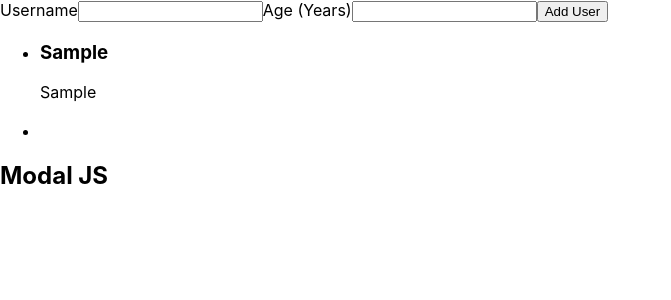
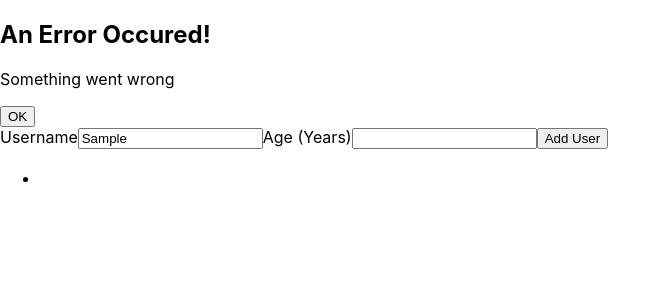
Before and after one commit to asaulters/react-practice-app-1, a React (Create React App) app: page / in a window 1280 px wide. Both pictures are taken after typing "Sample", "Sample" into the empty fields and a click on the button "Add User". Shown: the top 300 px of the page, without its empty margins (0-671 px from the left). Built offline with nearby package versions, Linux system fonts and the light colour scheme.

Commit message:
finish modal component functionality.

```diff
--- a/src/App.js
+++ b/src/App.js
@@ -51,12 +51,6 @@ const closeModal = () =>{
 
         />
       </section>
-      <section className='modal'>
-        <Modal
-          isOpen={false}
-          hide={toggle}
-        />
-      </section>
 
     </div>
 
--- a/src/components/Card/Form.js
+++ b/src/components/Card/Form.js
@@ -12,6 +12,7 @@ const Form = (props) => {
     const [isValidName, setIsValidName] = useState(false);
     const [isValidAge, setIsValidAge] = useState(false);
     const [isOpen, setIsOpen] = useState(false);
+    const [error, setError] = useState();
 
     const {isShowing, toggle} = useModal();
 
@@ -24,7 +25,7 @@ const Form = (props) => {
     }
 
     const newUserAgeHandler = (e) => {
-        if(e.target.value.trim().length > 0){
+        if(e.target.value.trim().length > 0 && e.target.value >0){
             setIsValidAge(true)
             setNewUserAge(e.target.value)
         }
@@ -39,8 +40,10 @@ const Form = (props) => {
     }
 
     const closeModal = () =>{
-        setIsOpen(false)
+        setIsOpen(false);
+        setError(null);
     }
+
 
     const newUserHandler = (e) => {
         e.preventDefault();
@@ -61,9 +64,7 @@ const Form = (props) => {
 
             return(
                 <div>
-                <Modal >
-                    {setIsOpen(true)}
-                </Modal>
+                {setError(true)}
                 { console.log("Not valid!")}
                 </div>
             )
@@ -77,6 +78,8 @@ const Form = (props) => {
 
 
     return(
+        <div>
+            {error && <Modal title="An Error Occured!" message="Something went wrong" onConfirm={closeModal}/>}
             <form onSubmit={newUserHandler}>
                 <label>Username</label>
                     <input
@@ -87,11 +90,12 @@ const Form = (props) => {
                     <input
                     type='text'
                     value={newUserAge}
-                min='0'
+
                     max='150'
                     onChange={newUserAgeHandler} />
                 <button >Add User</button>
             </form>
+        </div>
     )
 }
 
--- a/src/components/Modal/Modal.js
+++ b/src/components/Modal/Modal.js
@@ -1,29 +1,45 @@
 import React, {useState} from "react";
 import ReactDom from "react-dom";
-import Modal from "react-modal";
+// import Modal from "react-modal";
 
-Modal.setAppElement("#root");
+import classes from './Modal.modules.css';
 
-export default function App(props) {
+// Modal.setAppElement("#root");
+
+// export default function App(props) {
+
+const Modal = (props) => {
 
     const [isOpen, setIsOpen] = useState(false);
+    const [error, setError] = useState()
 
     const openModal = () => {
         setIsOpen(true)
     }
 
-    const closeModal = () =>{
+    const closeModal = (props) =>{
         setIsOpen(false)
+        setError(false)
     }
 
     return(
         <div>
-            <Modal
-                isOpen={props.openModal}
-                onClose={closeModal}
-            />
-            <h2>Modal JS</h2>
+            <div className={classes.backdrop} onClick={props.onConfirm}/>
+
+            <section className={classes.modal}>
+                <header className={classes.header}>
+                    <h2>{props.title}</h2>
+                </header>
+                <div className={classes.content}>
+                    <p>{props.message}</p>
+                </div>
+                <footer className={classes.actions}>
+                    <button onClick={props.onConfirm}>OK</button>
+                </footer>
+            </section>
         </div>
     )
 
 }
+
+export default Modal;
--- /dev/null
+++ b/src/components/Modal/Modal.modules.css
@@ -0,0 +1,45 @@
+.backdrop {
+    position: fixed;
+    top: 0;
+    left: 0;
+    width: 100%;
+    height: 100vh;
+    z-index: 10;
+    background: rgba(0, 0, 0, 0.75);
+  }
+
+  .modal {
+    position: fixed;
+    top: 30vh;
+    left: 10%;
+    width: 80%;
+    z-index: 100;
+    overflow: hidden;
+  }
+
+  .header {
+    background: #4f005f;
+    padding: 1rem;
+  }
+
+  .header h2 {
+    margin: 0;
+    color: white;
+  }
+
+  .content {
+    padding: 1rem;
+  }
+
+  .actions {
+    padding: 1rem;
+    display: flex;
+    justify-content: flex-end;
+  }
+
+  @media (min-width: 768px) {
+    .modal {
+      left: calc(50% - 20rem);
+      width: 40rem;
+    }
+  }
```
Also changed, not shown: src/components/Modal/Modal.css (deleted). Lines whose indentation alone changed are shown as unchanged.
